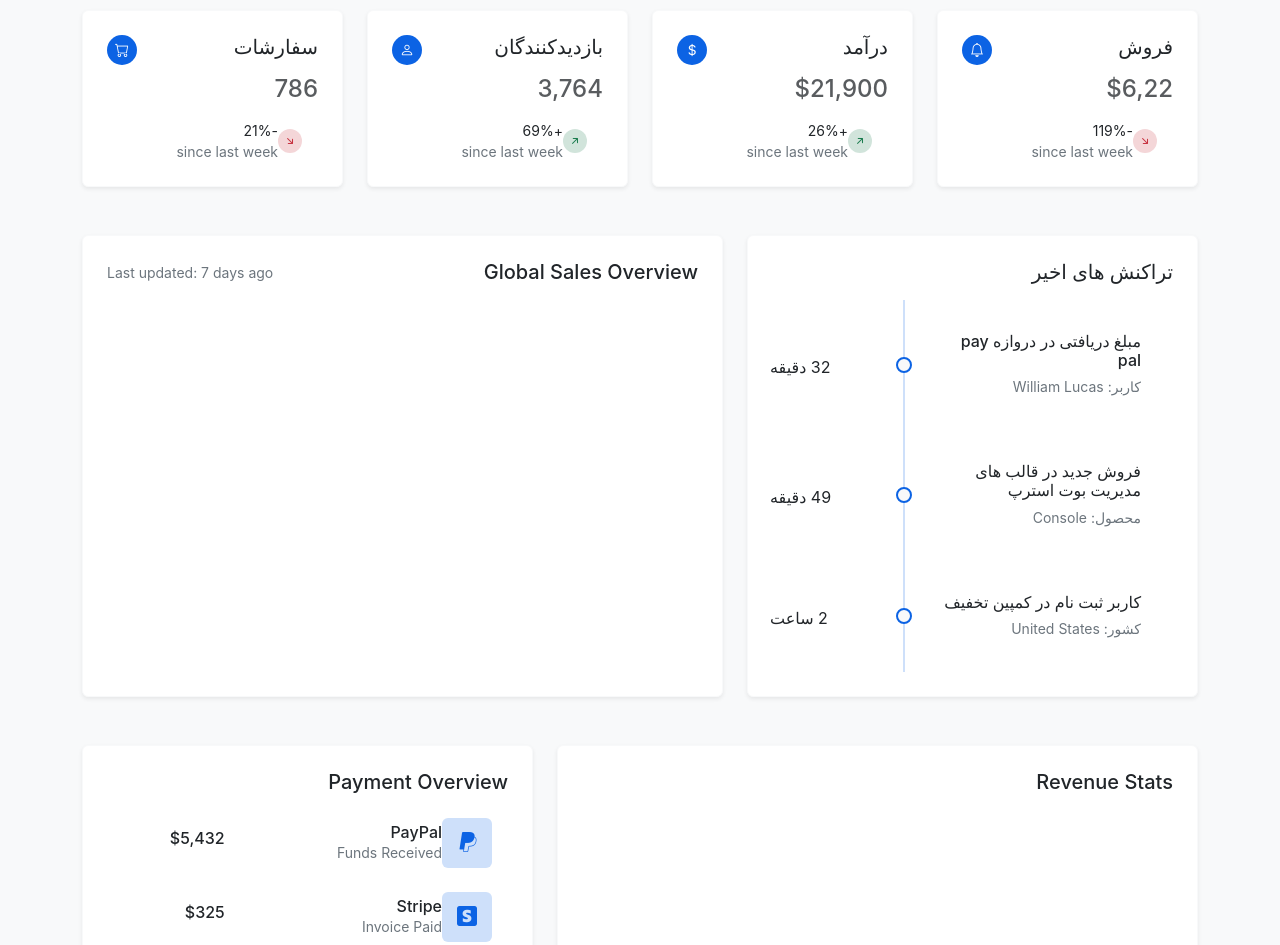
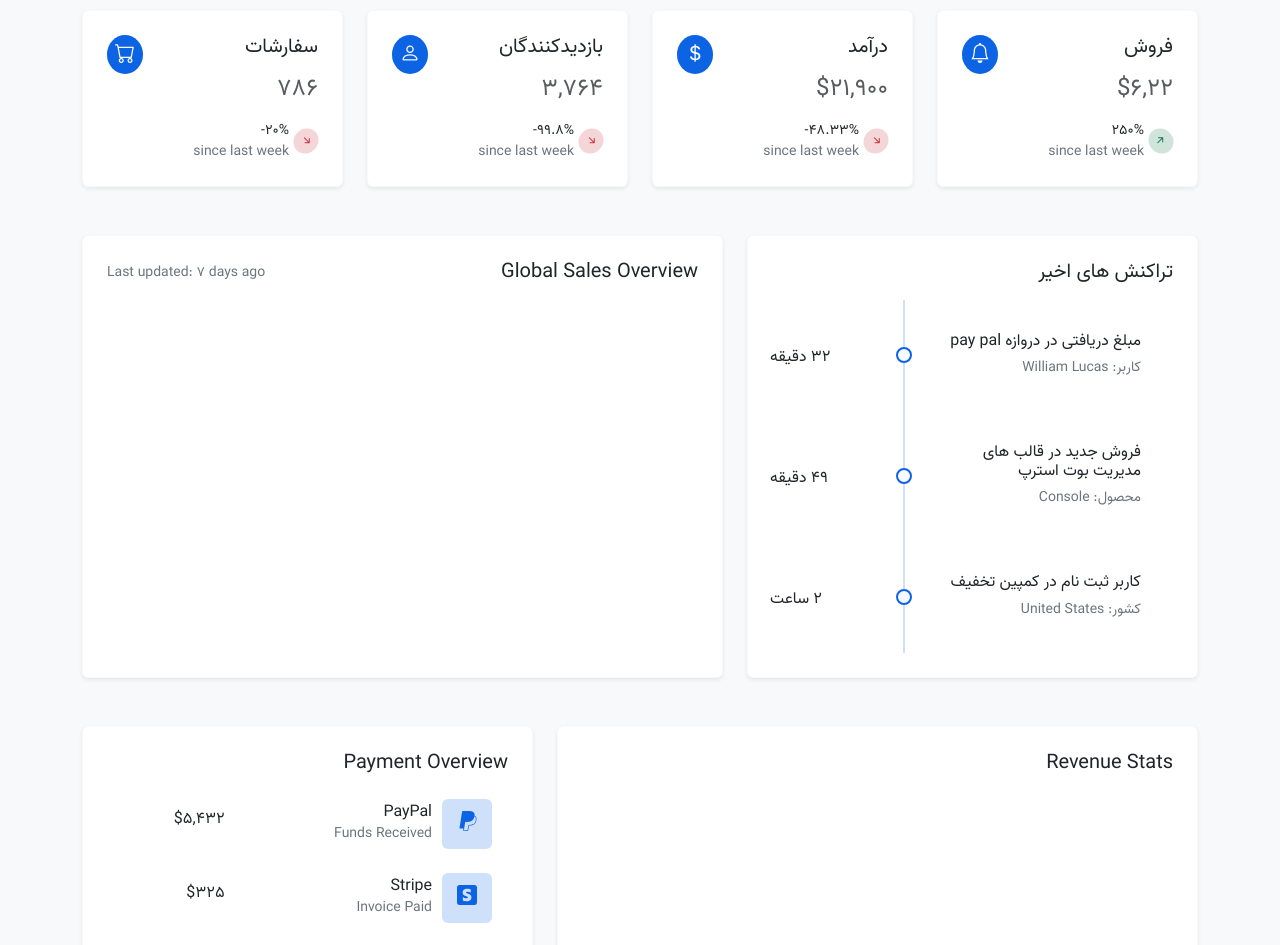
Before and after one commit to Mostafa-Monfared/Angular-AdminPanel, an Angular app: page /dashboard in a window 1280 px wide. Shown: the part 240-1185 px from the top of the page. Built offline with nearby package versions, Linux system fonts and the light colour scheme.

Commit message:
edit card in dashboard

```diff
--- a/src/app/modules/dashboard/card-widget/card-widget.component.html
+++ b/src/app/modules/dashboard/card-widget/card-widget.component.html
@@ -13,7 +13,7 @@
                                 <div class="d-flex justify-content-end">
                                     <div
                                         class="lh-1 text-white bg-primary rounded-circle p-2 d-flex align-items-center justify-content-center">
-                                        <i class="bi bi-bell fs-7"></i>
+                                        <i class="bi bi-bell fs-5"></i>
                                     </div>
                                 </div>
                             </div>
@@ -22,11 +22,12 @@
                             <div class="col-12">
                                 <div class="d-flex align-items-center mt-3">
                                     <span
-                                        class="lh-1 me-3 bg-danger-subtle text-danger rounded-circle p-1 d-flex align-items-center justify-content-end">
-                                        <i class="bi bi-arrow-right-short bsb-rotate-45"></i>
+                                    [ngClass]="{'bg-success-subtle  , text-success , bsb-rotate-n45': PercentageDifferenceSales() > 0, 'bg-danger-subtle , text-danger , bsb-rotate-45': PercentageDifferenceSales() < 0}"
+                                    class="lh-1  rounded-circle p-1 d-flex align-items-center justify-content-end">
+                                        <i class="bi bi-arrow-right-short"></i>
                                     </span>
-                                    <div>
-                                        <p class="fs-7 mb-0">-119%</p>
+                                    <div class="text-right mr-5">
+                                        <p class="fs-7 mb-0 dir-ltr">{{ PercentageDifferenceSales()}}%</p>
                                         <p class="fs-7 mb-0 text-secondary">since last week</p>
                                     </div>
                                 </div>
@@ -47,7 +48,7 @@
                                 <div class="d-flex justify-content-end">
                                     <div
                                         class="lh-1 text-white bg-primary rounded-circle p-2 d-flex align-items-center justify-content-center">
-                                        <i class="bi bi-currency-dollar fs-7"></i>
+                                        <i class="bi bi-currency-dollar fs-5"></i>
                                     </div>
                                 </div>
                             </div>
@@ -56,11 +57,12 @@
                             <div class="col-12">
                                 <div class="d-flex align-items-center mt-3">
                                     <span
-                                        class="lh-1 me-3 bg-success-subtle text-success rounded-circle p-1 d-flex align-items-center justify-content-center">
-                                        <i class="bi bi-arrow-right-short bsb-rotate-n45"></i>
+                                    [ngClass]="{'bg-success-subtle  , text-success , bsb-rotate-n45': PercentageDifferenceIncome() > 0, 'bg-danger-subtle , text-danger , bsb-rotate-45': PercentageDifferenceIncome() < 0}"
+                                        class="lh-1  rounded-circle p-1 d-flex align-items-center justify-content-center">
+                                        <i class="bi bi-arrow-right-short"></i>
                                     </span>
-                                    <div>
-                                        <p class="fs-7 mb-0">+26%</p>
+                                    <div class="text-right mr-5">
+                                        <p class="fs-7 mb-0 dir-ltr">{{PercentageDifferenceIncome()}}%</p>
                                         <p class="fs-7 mb-0 text-secondary">since last week</p>
                                     </div>
                                 </div>
@@ -81,7 +83,7 @@
                                 <div class="d-flex justify-content-end">
                                     <div
                                         class="lh-1 text-white bg-primary rounded-circle p-2 d-flex align-items-center justify-content-center">
-                                        <i class="bi bi-person fs-7"></i>
+                                        <i class="bi bi-person fs-5"></i>
                                     </div>
                                 </div>
                             </div>
@@ -90,11 +92,12 @@
                             <div class="col-12">
                                 <div class="d-flex align-items-center mt-3">
                                     <span
-                                        class="lh-1 me-3 bg-success-subtle text-success rounded-circle p-1 d-flex align-items-center justify-content-center">
-                                        <i class="bi bi-arrow-right-short bsb-rotate-n45"></i>
+                                        [ngClass]="{'bg-success-subtle  , text-success , bsb-rotate-n45': PercentageDifferenceVisitors() > 0, 'bg-danger-subtle , text-danger , bsb-rotate-45': PercentageDifferenceVisitors() < 0}"
+                                        class="lh-1  rounded-circle p-1 d-flex align-items-center justify-content-center">
+                                        <i class="bi bi-arrow-right-short "></i>
                                     </span>
-                                    <div>
-                                        <p class="fs-7 mb-0">+69%</p>
+                                    <div class="text-right mr-5">
+                                        <p class="fs-7 mb-0 dir-ltr">{{PercentageDifferenceVisitors()}}%</p>
                                         <p class="fs-7 mb-0 text-secondary">since last week</p>
                                     </div>
                                 </div>
@@ -115,7 +118,7 @@
                                 <div class="d-flex justify-content-end">
                                     <div
                                         class="lh-1 text-white bg-primary rounded-circle p-2 d-flex align-items-center justify-content-center">
-                                        <i class="bi bi-cart fs-7"></i>
+                                        <i class="bi bi-cart fs-5"></i>
                                     </div>
                                 </div>
                             </div>
@@ -124,11 +127,12 @@
                             <div class="col-12">
                                 <div class="d-flex align-items-center mt-3">
                                     <span
-                                        class="lh-1 me-3 bg-danger-subtle text-danger rounded-circle p-1 d-flex align-items-center justify-content-center">
-                                        <i class="bi bi-arrow-right-short bsb-rotate-45"></i>
+                                    [ngClass]="{'bg-success-subtle  , text-success , bsb-rotate-n45': PercentageDifferenceOrders() > 0, 'bg-danger-subtle , text-danger , bsb-rotate-45': PercentageDifferenceOrders() < 0}"
+                                        class="lh-1  rounded-circle p-1 d-flex align-items-center justify-content-center">
+                                        <i class="bi bi-arrow-right-short"></i>
                                     </span>
-                                    <div>
-                                        <p class="fs-7 mb-0">-21%</p>
+                                    <div class="text-right mr-5">
+                                        <p class="fs-7 mb-0 dir-ltr">{{PercentageDifferenceOrders()}}%</p>
                                         <p class="fs-7 mb-0 text-secondary">since last week</p>
                                     </div>
                                 </div>
--- a/src/app/modules/dashboard/overview/overview.component.html
+++ b/src/app/modules/dashboard/overview/overview.component.html
@@ -24,7 +24,7 @@
                                                     <i class="bi bi-paypal"></i>
                                                 </div>
                                             </div>
-                                            <div>
+                                            <div class="mr-10">
                                                 <h6 class="m-0">PayPal</h6>
                                                 <p class="text-secondary m-0 fs-7">Funds Received</p>
                                             </div>
@@ -45,7 +45,7 @@
                                                     <i class="bi bi-stripe"></i>
                                                 </div>
                                             </div>
-                                            <div>
+                                            <div class="mr-10">
                                                 <h6 class="m-0">Stripe</h6>
                                                 <p class="text-secondary m-0 fs-7">Invoice Paid</p>
                                             </div>
@@ -66,7 +66,7 @@
                                                     <i class="bi bi-credit-card-fill"></i>
                                                 </div>
                                             </div>
-                                            <div>
+                                            <div class="mr-10">
                                                 <h6 class="m-0">Credit Card</h6>
                                                 <p class="text-secondary m-0 fs-7">Top Up</p>
                                             </div>
@@ -87,7 +87,7 @@
                                                     <i class="bi bi-bank2"></i>
                                                 </div>
                                             </div>
-                                            <div>
+                                            <div class="mr-10">
                                                 <h6 class="m-0">Bank</h6>
                                                 <p class="text-secondary m-0 fs-7">Check Deposited</p>
                                             </div>
@@ -108,7 +108,7 @@
                                                     <i class="bi bi-wallet-fill"></i>
                                                 </div>
                                             </div>
-                                            <div>
+                                            <div class="mr-10">
                                                 <h6 class="m-0">Wallet</h6>
                                                 <p class="text-secondary m-0 fs-7">Bill Payment</p>
                                             </div>
@@ -129,7 +129,7 @@
                                                     <i class="bi bi-arrow-up-left-circle-fill"></i>
                                                 </div>
                                             </div>
-                                            <div>
+                                            <div class="mr-10">
                                                 <h6 class="m-0">Refund</h6>
                                                 <p class="text-secondary m-0 fs-7">Case Closed</p>
                                             </div>
--- a/src/styles.css
+++ b/src/styles.css
@@ -1,6 +1,11 @@
 /* You can add global styles to this file, and also import other style files */
 @import url("https://cdn.jsdelivr.net/npm/bootstrap-icons@1.11.3/font/bootstrap-icons.min.css");
 
+@import url(../src/app/shared/theme/themes.scss);
+
+body{
+    font-family: 'vazirWithoutLatin' !important;
+}
 
 .mr-auto{
     margin-right: auto;
@@ -10,8 +15,16 @@
     margin-right: 5px;
 }
 
+.mr-10 {
+    margin-right: 10px;
+}
+
 .text-right{
     text-align: right;
+}
+
+.dir-ltr{
+    direction: ltr;
 }
 
 .pr-0{
```
Also changed, not shown: src/app/modules/dashboard/card-widget/card-widget.component.ts (+63 -3 lines), src/assets/css/console-bsb.css, 1 other file (tests, documents, lock files or other folders).
